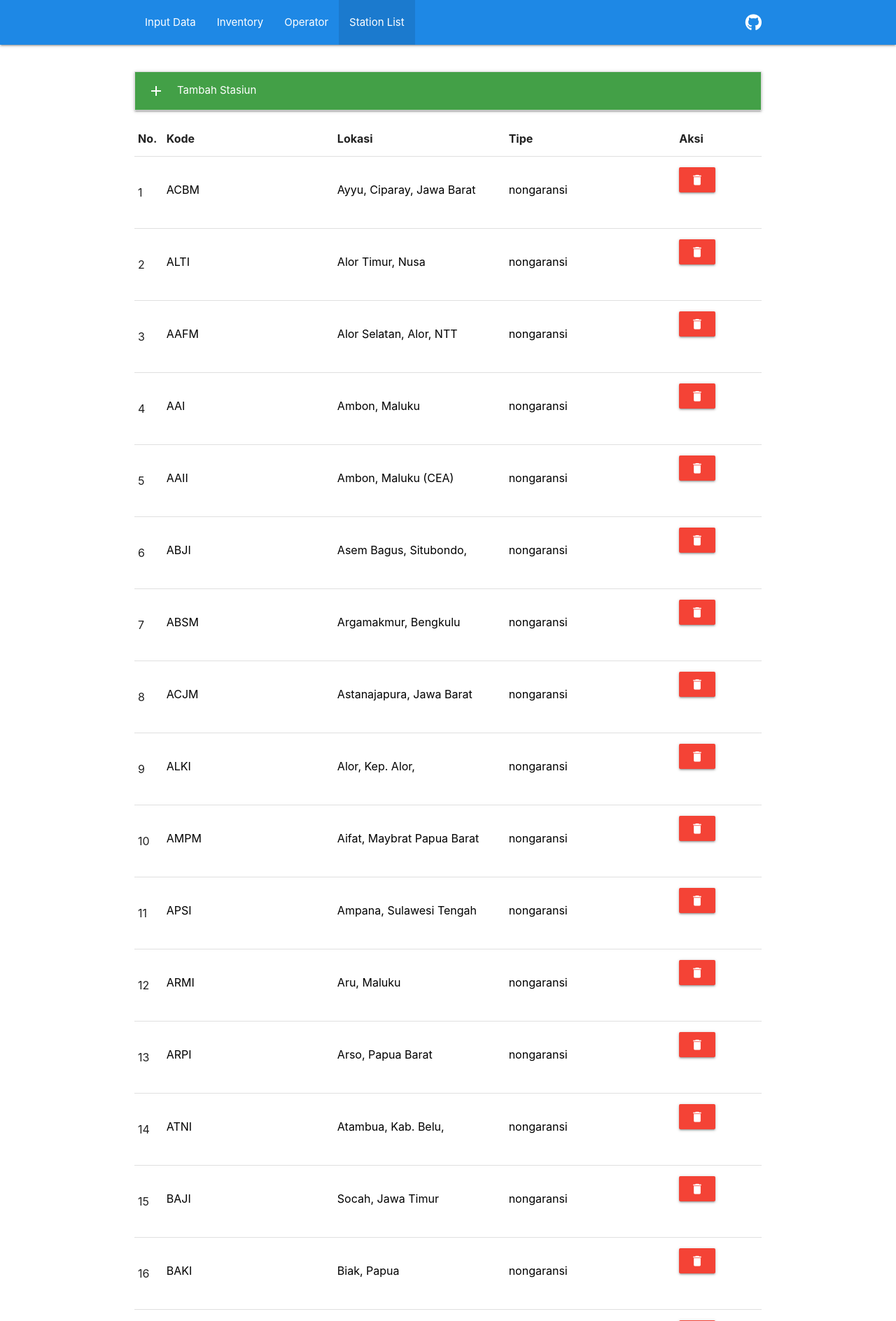
After one commit to ftharyanto/eBAST, a Django app: page /checklist-seiscomp/station_list_view in a window 1280 px wide. The commit adds this page. Shown: the top 1888 px of the page at 70% size. Run offline with Django 4.2, Linux system fonts and the light colour scheme; data comes from the database, SQL or seed files in the repository; some libraries are stand-ins or nearby versions.

Commit message:
Add station list page and its form
- Change database header 'stasiun' to 'lokasi'

```diff
--- a/ChecklistSeiscomp/forms.py
+++ b/ChecklistSeiscomp/forms.py
@@ -1,6 +1,5 @@
 from django import forms
-from .models import ChecklistSeiscompModel, OperatorModel
-from django.utils.formats import date_format
+from .models import ChecklistSeiscompModel, OperatorModel, StationListModel
 
 # creating a form
 class InputForm(forms.ModelForm):
@@ -65,3 +64,22 @@ class OperatorForm(forms.ModelForm):
         labels = {
             'name': ('Nama'),
         }
+
+class StationListForm(forms.ModelForm):
+    # create meta class
+    class Meta:
+        # specify model to be used
+        model = StationListModel
+
+        # specify fields to be used
+        fields = '__all__'
+        widgets = {
+            'kode': forms.TextInput(attrs={'placeholder': 'Kode Stasiun'}),
+            'lokasi': forms.TextInput(attrs={'placeholder': 'Lokasi Stasiun'}),
+            'tipe': forms.TextInput(attrs={'placeholder': 'Garansi atau Nongaransi'}),
+        }
+        labels = {
+            'kode': ('Kode'),
+            'stasiun': ('Lokasi Stasiun'),
+            'tipe': ('Tipe Stasiun'),
+        }
--- a/ChecklistSeiscomp/models.py
+++ b/ChecklistSeiscomp/models.py
@@ -59,7 +59,7 @@ class OperatorModel(models.Model):
 
 class StationListModel(models.Model):
     kode = models.CharField(max_length=10)
-    stasiun = models.CharField(max_length=200)
+    lokasi = models.CharField(max_length=200)
     tipe = models.CharField(max_length=50)
 
     def __str__(self):
--- a/ChecklistSeiscomp/templates/base.html
+++ b/ChecklistSeiscomp/templates/base.html
@@ -36,6 +36,7 @@
                     <li {% if request.resolver_match.url_name == 'home' %}class="active"{% endif %}><a href="{% url 'ChecklistSeiscomp:home' %}">Input Data</a></li>
                     <li {% if request.resolver_match.url_name == 'list_view' %}class="active"{% endif %}><a href="{% url 'ChecklistSeiscomp:list_view' %}">Inventory</a></li>
                     <li {% if request.resolver_match.url_name == 'operator_view' %}class="active"{% endif %}><a href="{% url 'ChecklistSeiscomp:operator_view' %}">Operator</a></li>
+                    <li {% if request.resolver_match.url_name == 'station_list_view' %}class="active"{% endif %}><a href="{% url 'ChecklistSeiscomp:station_list_view' %}">Station List</a></li>
                 </ul>
             </div>
         </div>
@@ -45,6 +46,7 @@
         <li {% if request.resolver_match.url_name == 'home' %}class="active"{% endif %}><a href="{% url 'ChecklistSeiscomp:home' %}">Input Data</a></li>
         <li {% if request.resolver_match.url_name == 'list_view' %}class="active"{% endif %}><a href="{% url 'ChecklistSeiscomp:list_view' %}">Inventory</a></li>
         <li {% if request.resolver_match.url_name == 'operator_view' %}class="active"{% endif %}><a href="{% url 'ChecklistSeiscomp:operator_view' %}">Operator</a></li>
+        <li {% if request.resolver_match.url_name == 'station_list_view' %}class="active"{% endif %}><a href="{% url 'ChecklistSeiscomp:station_list_view' %}">Station List</a></li>
         <li><div class="divider"></div></li>
         <li><a href="https://github.com/ftharyanto/eBAST" target="_blank" class="down"><i class="fa-brands fa-github"></i> Source Code</a></li>
     </ul>
--- /dev/null
+++ b/ChecklistSeiscomp/templates/station_list_view.html
@@ -0,0 +1,87 @@
+{% extends "base.html" %}
+{% load materializecss %}
+
+{% block content %}
+<div class="container" style="padding-top: 2rem;">
+
+    <ul class="collapsible">
+        <li>
+            <div class="collapsible-header white-text waves-effect waves-light green darken-1"><i
+                    class="material-icons left">add</i>Tambah Stasiun</div>
+            <div class="collapsible-body">
+                <div class="row">
+                    <form method="POST" enctype="multipart/form-data">
+                        <div class="input-field">
+                            <!-- Security token -->
+                            {% csrf_token %}
+
+                            <!-- Using the formset -->
+                            {{ add_station_list_form|materializecss }}
+                            <button class="btn waves-effect waves-light green darken-1" type="submit" name="action"
+                                onclick="submitForm()">Tambah Stasiun
+                            </button>
+                    </form>
+                </div>
+            </div>
+</div>
+</li>
+</ul>
+
+<table>
+    <tr>
+        <th>No.</th>
+        <th>Kode</th>
+        <th>Lokasi</th>
+        <th>Tipe</th>
+        <th>Aksi</th>
+    </tr>
+    {% for station in station_list %}
+    <tr>
+        <td>
+            {{ forloop.counter}}
+        </td>
+        <td> <input id="kode_{{ station.id }}" type="text" value="{{ station.kode }}"
+                style="color: black; border-bottom: 0;" disabled> </td>
+        <td> <input id="kode_{{ station.id }}" type="text" value="{{ station.lokasi }}"
+                style="color: black; border-bottom: 0;" disabled> </td>
+        <td> <input id="kode_{{ station.id }}" type="text" value="{{ station.tipe }}"
+                style="color: black; border-bottom: 0;" disabled> </td>
+
+        <td>
+            <a id="editBtn_{{ station.id }}" class="waves-effect waves-light btn"
+                onmouseup="editOperator({{ stasiun.id }})" style="display: none;"><i
+                    class="material-icons center">edit</i></a>
+            <a id="sta_del_btn_{{ station.id }}" class="waves-effect waves-light btn red"
+                onmouseup="sta_delete({{ station.id }})"><i class="material-icons center">delete</i></a>
+            <a id="delete_confirmation_{{ station.id }}" href="{% url 'ChecklistSeiscomp:station_list_delete' station.id %}"
+                class="waves-effect waves-light btn red" style="visibility: hidden;"><i
+                    class="material-icons center"></i>yes</a>
+        </td>
+
+    </tr>
+    {% endfor %}
+</table>
+
+</div>
+{% endblock content %}
+
+{% block javascript %}
+<script>
+    document.addEventListener('DOMContentLoaded', function () {
+        var elems = document.querySelectorAll('.collapsible');
+        M.Collapsible.init(elems);
+    });
+
+    var sta_delete = function (id) {
+        var delBtn = document.getElementById('delete_confirmation_' + id);
+        delBtn.style.visibility = "visible";
+        var delBtnNo = document.getElementById('sta_del_btn_' + id);
+        delBtnNo.innerHTML = "no";
+        delBtnNo.classList.remove("red");
+        delBtnNo.classList.add("white", "black-text");
+        delBtnNo.onmouseup = '';
+        return delBtnNo.setAttribute('href', '/checklist-seiscomp/station_list_view')
+    }
+
+</script>
+{% endblock javascript %}
--- a/ChecklistSeiscomp/urls.py
+++ b/ChecklistSeiscomp/urls.py
@@ -12,4 +12,6 @@ urlpatterns = [
     path('operator_update/<int:id>/', views.operator_update, name='operator_update'),
     path('data_delete/<int:id>/', views.data_delete, name='data_delete'),
     path('export_excel_instant/', views.export_excel_instant, name='export_excel_instant'),
+    path('station_list_view', views.station_list_view, name='station_list_view'),
+    path('station_list_delete/<int:id>/', views.station_list_delete, name='station_list_delete'),
 ]
--- a/ChecklistSeiscomp/views.py
+++ b/ChecklistSeiscomp/views.py
@@ -5,8 +5,8 @@ from django.shortcuts import (get_object_or_404,
 import openpyxl
 
 # relative import of forms
-from .models import ChecklistSeiscompModel, OperatorModel
-from .forms import InputForm, OperatorForm
+from .models import ChecklistSeiscompModel, OperatorModel, StationListModel
+from .forms import InputForm, OperatorForm, StationListForm
 
 
 def create_view(request):
@@ -216,3 +216,27 @@ def date_range_to_string(date_range):
         return f"{start_weekday} - {end_weekday}, {start_date} {start_month} - {end_date} {end_month} {start_year}"
     else:
         return f"{start_weekday} - {end_weekday}, {start_date} - {end_date} {start_month} {start_year}"
+
+def station_list_view(request):
+    # dictionary for initial data with
+    # field names as keys
+    context = {}
+
+    # add the dictionary during initialization
+    context["station_list"] = StationListModel.objects.all()
+
+    add_station_list_form = StationListForm(request.POST or None)
+    if add_station_list_form.is_valid():
+        add_station_list_form.save()
+
+        # Resetting the form after it has been submitted.
+        add_station_list_form = StationListForm()
+
+    context['add_station_list_form'] = add_station_list_form
+
+    return render(request, "station_list_view.html", context)
+
+def station_list_delete(request, id):
+    ob = StationListModel.objects.get(id=id)
+    ob.delete()
+    return HttpResponseRedirect("/checklist-seiscomp/station_list_view")
```
Also changed, not shown: ChecklistSeiscomp/migrations/0045_rename_stasiun_stationlistmodel_lokasi.py (added), db.sqlite3.
